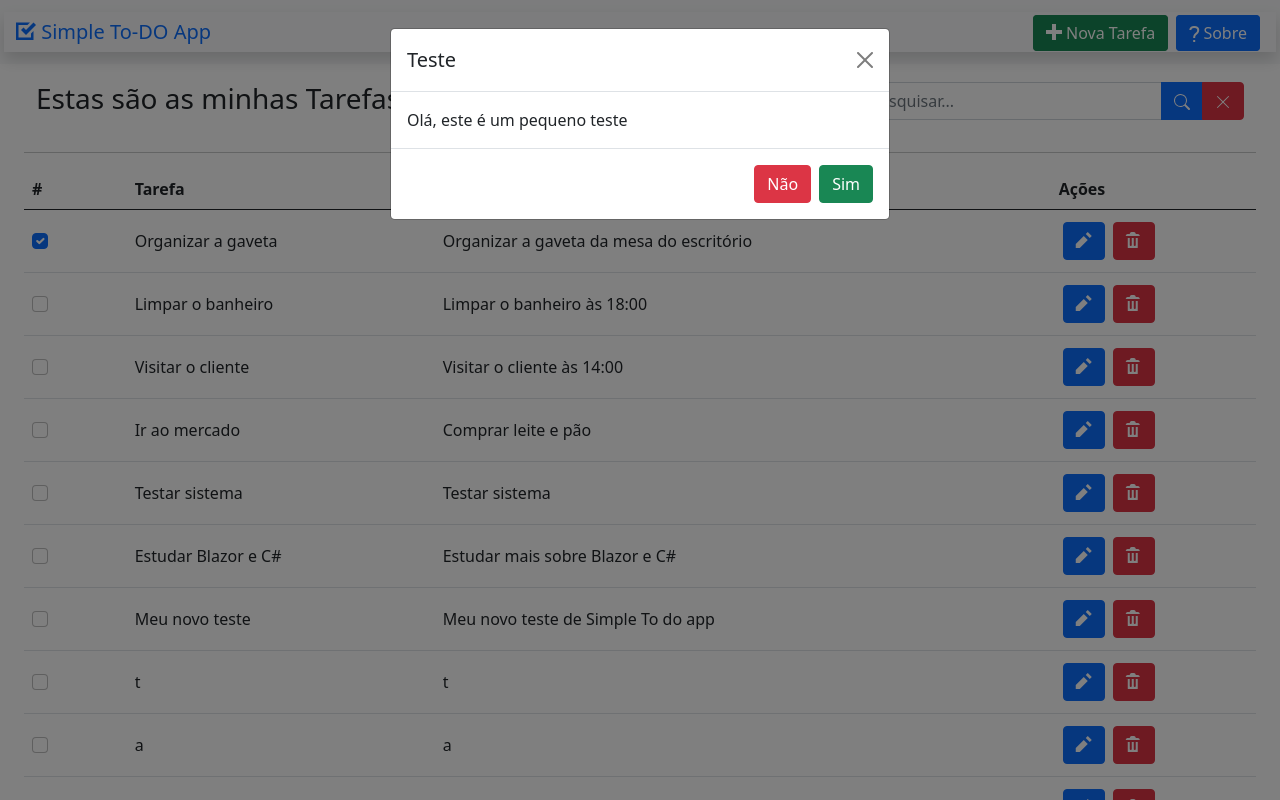
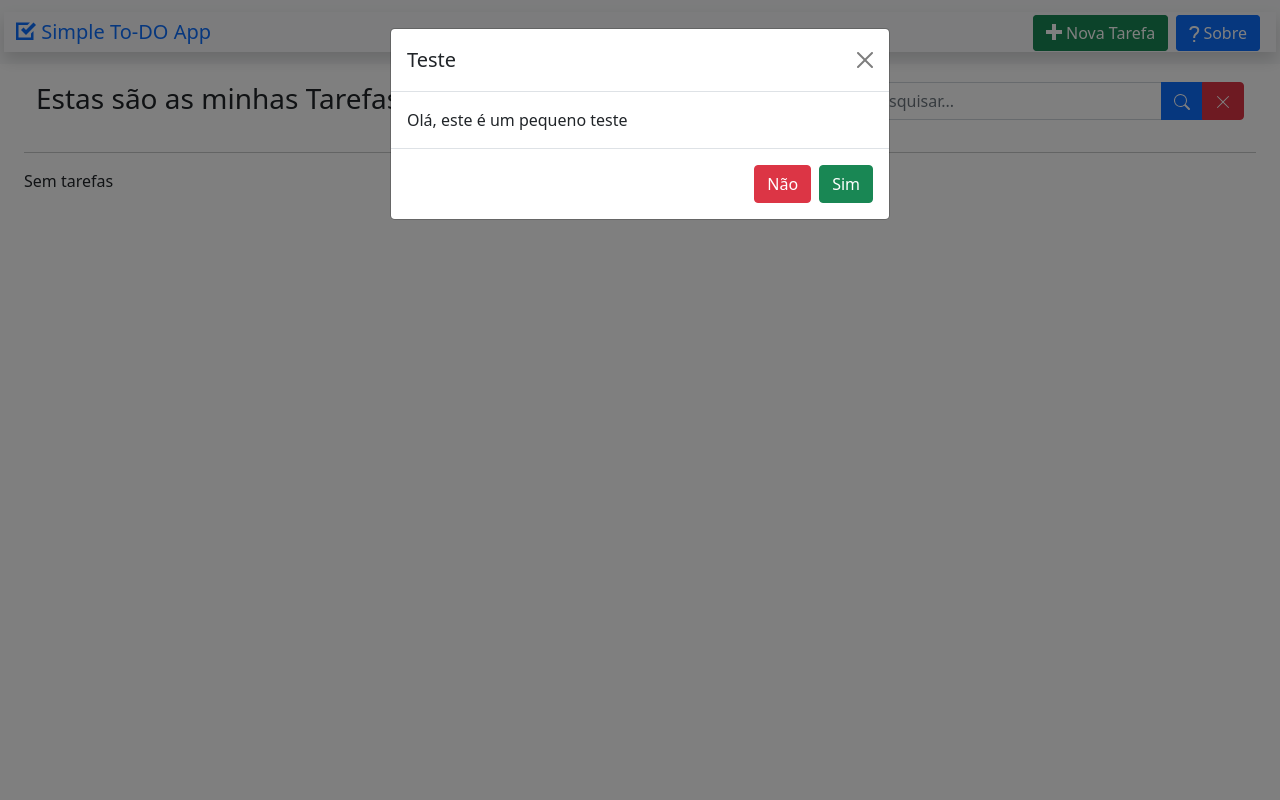
Before and after one commit to rafael-figueiredo-alves/ReactSamples, a React (Vite) app in the folder SimpleToDoApp/: page / in a window 1280 px wide. Shown: the top 800 px of the page. Built offline with nearby package versions, Linux system fonts and the light colour scheme.

Commit message:
Update August 30, 2023
=> Learning React

```diff
--- a/SimpleToDoApp/src/pages/Home.jsx
+++ b/SimpleToDoApp/src/pages/Home.jsx
@@ -2,9 +2,21 @@ import { SearchInput } from "../shared/SearchInput";
 import { Paginacao } from "../shared/Paginacao";
 import { tarefas } from "../Entities/Tarefa"
 import { Msg } from "../shared/Msg";
+import { useEffect, useState } from "react";
+import { Tarefas } from "../services/Tarefas"
 
 export const Home = () => {
-    const Lista = tarefas
+    const [Lista, SetLista] = useState([]);
+
+    useEffect(() => {
+        const ListaTarefas = Tarefas.Iniciar().LerBD();
+
+        if(ListaTarefas != null)
+        {
+            SetLista(ListaTarefas);
+        }
+    }, [Lista])
+
     return (
         <>
             <div className="container-fluid">
@@ -39,13 +51,14 @@ export const Home = () => {
                             <tbody>
                                 {Lista.map((item) =>
                                     <tr>
-                                        <th scope="col" class="col-1 align-middle"><input class="form-check-input" type="checkbox" id="flexCheckDefault" checked={item.feito} /></th>
-                                        <td class="col-3 align-middle">{item.tarefa}</td>
-                                        <td class="d-none d-md-table-cell col-6 align-middle">{item.descricao}</td>
-                                        <td class="col-2">
-                                            <div class="d-inline align-content-end">
-                                                <a class="btn btn-primary m-1" href={`/edittask/${item.id}`}><span class="oi oi-pencil" /></a>
-                                                <a class="btn btn-danger m-1"><span class="oi oi-trash" /></a>
+                                        <th id={item.id} />
+                                        <th scope="col" class="col-1 align-middle"><input className="form-check-input" type="checkbox" id="flexCheckDefault" checked={item.feito} /></th>
+                                        <td className="col-3 align-middle">{item.tarefa}</td>
+                                        <td className="d-none d-md-table-cell col-6 align-middle">{item.descricao}</td>
+                                        <td className="col-2">
+                                            <div className="d-inline align-content-end">
+                                                <a className="btn btn-primary m-1" href={`/edittask/${item.id}`}><span className="oi oi-pencil" /></a>
+                                                <a className="btn btn-danger m-1"><span className="oi oi-trash" /></a>
                                             </div>
                                         </td>
                                     </tr>
--- a/SimpleToDoApp/src/services/Tarefas.js
+++ b/SimpleToDoApp/src/services/Tarefas.js
@@ -1,18 +1,28 @@
 export class Tarefas
 {
+    static instancia;
+
+    static Iniciar()
+    {
+        if(this.instancia == null)
+        {
+            this.instancia = new Tarefas();
+        }
+        return this.instancia;
+    }
+
     QtdTarefasPorPagina = 5;
-    DBKey = 'JSSimpleToDOAppBD';
+    DBKey = "JSSimpleToDOAppBD";
 
     Dados;
-    _tarefas;
 
-    static async LerBD()
+    LerBD()
     {
-        return await localStorage.getItem(this.DBKey);
+        return JSON.parse(localStorage.getItem(this.DBKey));
     }
 
-    async GravarBD()
+    GravarBD()
     {
-        await localStorage.setItem(this.DBKey, this._tarefas);
+        localStorage.setItem(this.DBKey, this._tarefas);
     }
 }
--- a/SimpleToDoApp/src/shared/Msg.jsx
+++ b/SimpleToDoApp/src/shared/Msg.jsx
@@ -8,7 +8,7 @@ export const Msg = (props) => {
          <>
             <div className="modal-backdrop show"></div>
 
-            <div className="modal" tabindex="-1" role="dialog"
+            <div className="modal" tabIndex="-1" role="dialog"
                 aria-hidden="true" style={{ display: 'block' }}>
                 <div className="modal-dialog" role="document">
                     <div className="modal-content">
@@ -19,10 +19,10 @@ export const Msg = (props) => {
                                 <span aria-hidden="true"></span>
                             </button>
                         </div>
-                        <div class="modal-body">
+                        <div className="modal-body">
                             {props.children}
                         </div>
-                        <div class="modal-footer">
+                        <div className="modal-footer">
                             <button type="button" className="btn btn-danger" onClick={() => SetExibir(false)}
                                 data-dismiss="modal">
                                 Não
--- a/SimpleToDoApp/src/shared/Paginacao.jsx
+++ b/SimpleToDoApp/src/shared/Paginacao.jsx
@@ -2,7 +2,7 @@ export const Paginacao = () => {
     return(
         <>
             <nav aria-label="Paginacao">
-                <ul class="pagination justify-content-end">
+                <ul className="pagination justify-content-end">
                         <li style={{cursor: 'pointer'}} className="page-item">
                     <span className="page-link" href="#">@link.Text</span>
                 </li>
--- a/SimpleToDoApp/src/shared/SearchInput.jsx
+++ b/SimpleToDoApp/src/shared/SearchInput.jsx
@@ -4,12 +4,12 @@ export const SearchInput = () => {
             <div className="input-group mb-3">
                 <input type="text" className="form-control" placeholder="Pesquisar..." aria-label="Pesquisar" aria-describedby="Pesquisar" />
                     <button className="btn btn-primary" type="button" id="button-addon2">
-                        <svg xmlns="http://www.w3.org/2000/svg" width="16" height="16" fill="currentColor" class="bi bi-search" viewBox="0 0 16 16">
+                        <svg xmlns="http://www.w3.org/2000/svg" width="16" height="16" fill="currentColor" className="bi bi-search" viewBox="0 0 16 16">
                             <path d="M11.742 10.344a6.5 6.5 0 1 0-1.397 1.398h-.001c.03.04.062.078.098.115l3.85 3.85a1 1 0 0 0 1.415-1.414l-3.85-3.85a1.007 1.007 0 0 0-.115-.1zM12 6.5a5.5 5.5 0 1 1-11 0 5.5 5.5 0 0 1 11 0z" />
                         </svg>
                     </button>
                     <button className="btn btn-danger" type="button" id="button-addon2">
-                        <svg xmlns="http://www.w3.org/2000/svg" width="16" height="16" fill="currentColor" class="bi bi-x-lg" viewBox="0 0 16 16">
+                        <svg xmlns="http://www.w3.org/2000/svg" width="16" height="16" fill="currentColor" className="bi bi-x-lg" viewBox="0 0 16 16">
                             <path d="M2.146 2.854a.5.5 0 1 1 .708-.708L8 7.293l5.146-5.147a.5.5 0 0 1 .708.708L8.707 8l5.147 5.146a.5.5 0 0 1-.708.708L8 8.707l-5.146 5.147a.5.5 0 0 1-.708-.708L7.293 8 2.146 2.854Z" />
                         </svg>
                     </button>
```
